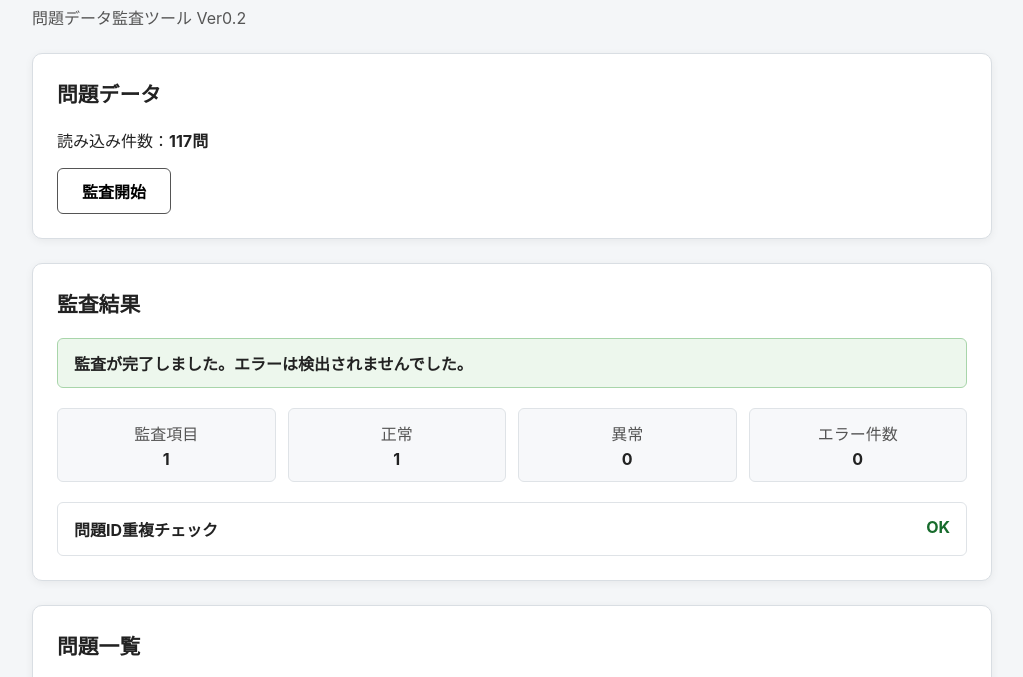
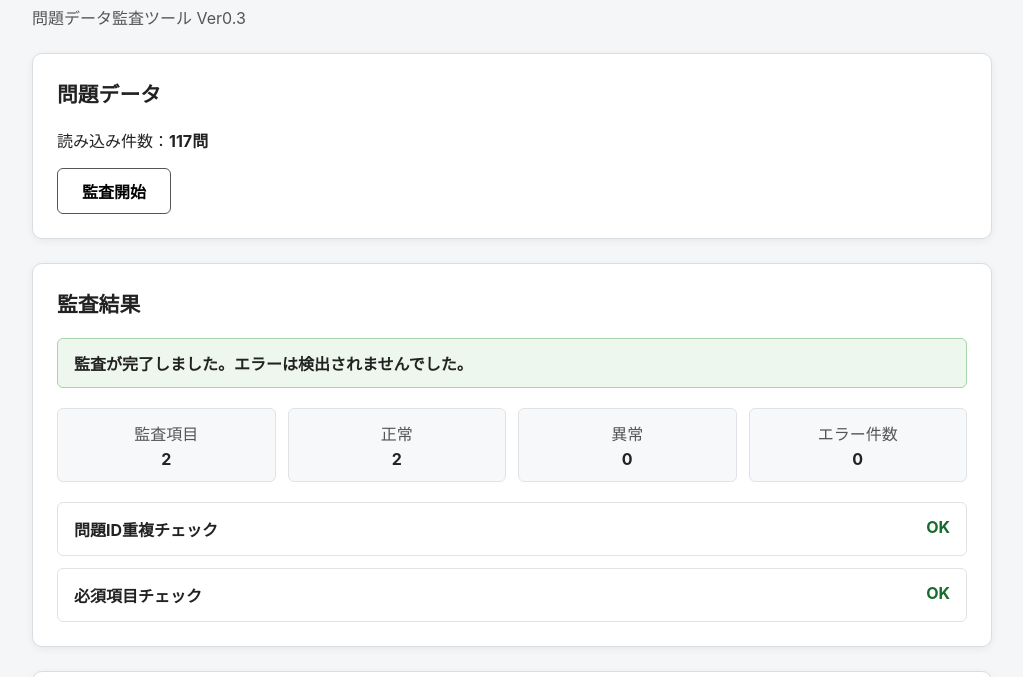
Before and after one commit to doigoro-dev/mahjong-score-trainer, a website: page question-audit-tool/index.html in a window 1280 px wide. Both pictures are taken after a click on the button "監査開始". Shown: the part 76-753 px from the top of the page, without its empty margins (128-1151 px from the left). Drawn offline with Linux system fonts and the light colour scheme.

Commit message:
Audit Tool Ver0.3 必須項目チェック追加

```diff
--- a/question-audit-tool/audit.js
+++ b/question-audit-tool/audit.js
@@ -1,7 +1,54 @@
 window.addEventListener("DOMContentLoaded", initialize);
+
+/*
+ * 監査項目一覧。
+ * 新しい監査を追加する場合は、監査関数を作成してこの配列へ追加する。
+ */
+const AUDIT_CHECKS = [
+  checkDuplicateIds,
+  checkRequiredFields
+];
+
+/*
+ * 現在のquestions.jsで必須とする項目。
+ * 配列は空でもよいが、項目自体が存在する必要がある。
+ */
+const REQUIRED_FIELD_PATHS = [
+  "id",
+  "concealedTiles",
+  "winningTile",
+  "winType",
+  "roundWind",
+  "seatWind",
+  "riichi",
+  "menzen",
+  "answer",
+  "answer.yaku",
+  "answer.totalHan",
+  "answer.fu",
+  "answer.score",
+  "answer.score.display",
+  "answer.score.pointText",
+  "answer.score.category",
+  "answer.score.basePoints",
+  "answer.score.kiriageMangan",
+  "answer.fuBreakdown",
+  "management",
+  "management.fu",
+  "management.han",
+  "management.scoreCategory",
+  "management.playerType",
+  "management.winType",
+  "management.waitType",
+  "management.mainYaku",
+  "management.kiriageMangan",
+  "doraIndicators",
+  "uraDoraIndicators"
+];
 
 function initialize() {
   const questions = getQuestions();
+
   renderQuestionData(questions);
 
   document
@@ -26,6 +73,7 @@ function renderQuestionData(questions) {
 
   questions.forEach((question, index) => {
     const item = document.createElement("li");
+
     item.textContent =
       typeof question?.id === "string" && question.id.length > 0
         ? question.id
@@ -45,9 +93,9 @@ function runAudit(questions) {
   auditButton.disabled = true;
 
   try {
-    const auditResults = [
-      checkDuplicateIds(questions)
-    ];
+    const auditResults = AUDIT_CHECKS.map((auditCheck) =>
+      auditCheck(questions)
+    );
 
     renderAuditResults(auditResults);
   } catch (error) {
@@ -79,8 +127,60 @@ function checkDuplicateIds(questions) {
     }
   });
 
+  return createAuditResult("問題ID重複チェック", errors);
+}
+
+function checkRequiredFields(questions) {
+  const errors = [];
+
+  questions.forEach((question, index) => {
+    const questionLabel = getQuestionLabel(question, index);
+
+    REQUIRED_FIELD_PATHS.forEach((fieldPath) => {
+      if (!hasRequiredValue(question, fieldPath)) {
+        errors.push(`${questionLabel}: 必須項目「${fieldPath}」がありません。`);
+      }
+    });
+  });
+
+  return createAuditResult("必須項目チェック", errors);
+}
+
+/*
+ * 指定したパスに値が存在し、undefinedまたはnullでないことを確認する。
+ * false、0、空文字、空配列は「項目が存在する」と扱う。
+ */
+function hasRequiredValue(target, fieldPath) {
+  const keys = fieldPath.split(".");
+  let current = target;
+
+  for (const key of keys) {
+    if (
+      current === null ||
+      current === undefined ||
+      typeof current !== "object" ||
+      !Object.prototype.hasOwnProperty.call(current, key)
+    ) {
+      return false;
+    }
+
+    current = current[key];
+  }
+
+  return current !== null && current !== undefined;
+}
+
+function getQuestionLabel(question, index) {
+  if (typeof question?.id === "string" && question.id.length > 0) {
+    return question.id;
+  }
+
+  return `${index + 1}件目の問題`;
+}
+
+function createAuditResult(name, errors) {
   return {
-    name: "問題ID重複チェック",
+    name,
     success: errors.length === 0,
     errors
   };
@@ -89,6 +189,7 @@ function checkDuplicateIds(questions) {
 function renderAuditResults(auditResults) {
   const successCount = auditResults.filter((result) => result.success).length;
   const failureCount = auditResults.length - successCount;
+
   const allErrors = auditResults.flatMap((result) =>
     result.errors.map((message) => ({
       checkName: result.name,
@@ -102,6 +203,11 @@ function renderAuditResults(auditResults) {
   document.getElementById("errorCount").textContent = allErrors.length;
   document.getElementById("auditSummary").hidden = false;
 
+  renderCheckList(auditResults);
+  renderErrorList(allErrors);
+}
+
+function renderCheckList(auditResults) {
   const checkList = document.getElementById("auditCheckList");
   checkList.innerHTML = "";
 
@@ -121,14 +227,18 @@ function renderAuditResults(auditResults) {
     item.append(name, status);
     checkList.appendChild(item);
   });
+}
 
+function renderErrorList(allErrors) {
   const statusElement = document.getElementById("auditStatus");
   const errorSection = document.getElementById("errorSection");
   const errorList = document.getElementById("errorList");
+
   errorList.innerHTML = "";
 
   if (allErrors.length === 0) {
-    statusElement.textContent = "監査が完了しました。エラーは検出されませんでした。";
+    statusElement.textContent =
+      "監査が完了しました。エラーは検出されませんでした。";
     statusElement.className = "status-message status-success";
     errorSection.hidden = true;
     return;
@@ -140,6 +250,7 @@ function renderAuditResults(auditResults) {
 
   allErrors.forEach((error) => {
     const item = document.createElement("li");
+
     item.textContent = `【${error.checkName}】${error.message}`;
     errorList.appendChild(item);
   });
@@ -151,11 +262,13 @@ function renderLoadError() {
   document.getElementById("questionCount").textContent = "0";
 
   const statusElement = document.getElementById("auditStatus");
+
   statusElement.textContent =
     "questions.jsを読み込めませんでした。\n" +
-    "questions.jsが同じフォルダにあり、window.MAHJONG_QUESTIONSとして定義されていることを確認してください。";
+    "questions.jsが同じフォルダにあり、" +
+    "window.MAHJONG_QUESTIONSとして定義されていることを確認してください。";
+
   statusElement.className = "status-message status-error";
-
   document.getElementById("auditButton").disabled = true;
 }
 
@@ -165,5 +278,6 @@ function renderUnexpectedError(error) {
 
   statusElement.textContent =
     `監査中に予期しないエラーが発生しました。\n${message}`;
+
   statusElement.className = "status-message status-error";
 }
--- a/question-audit-tool/index.html
+++ b/question-audit-tool/index.html
@@ -12,7 +12,7 @@
   <main class="container">
     <header class="page-header">
       <h1>麻雀点数計算トレーナー</h1>
-      <p class="subtitle">問題データ監査ツール Ver0.2</p>
+      <p class="subtitle">問題データ監査ツール Ver0.3</p>
     </header>
 
     <section class="card">
@@ -23,20 +23,35 @@
 
     <section class="card">
       <h2>監査結果</h2>
-      <div id="auditStatus" class="status-message status-ready">監査準備完了</div>
+
+      <div id="auditStatus" class="status-message status-ready">
+        監査準備完了
+      </div>
 
       <div id="auditSummary" class="audit-summary" hidden>
-        <div class="summary-item"><span>監査項目</span><strong id="checkCount">0</strong></div>
-        <div class="summary-item"><span>正常</span><strong id="successCount">0</strong></div>
-        <div class="summary-item"><span>異常</span><strong id="failureCount">0</strong></div>
-        <div class="summary-item"><span>エラー件数</span><strong id="errorCount">0</strong></div>
+        <div class="summary-item">
+          <span>監査項目</span>
+          <strong id="checkCount">0</strong>
+        </div>
+        <div class="summary-item">
+          <span>正常</span>
+          <strong id="successCount">0</strong>
+        </div>
+        <div class="summary-item">
+          <span>異常</span>
+          <strong id="failureCount">0</strong>
+        </div>
+        <div class="summary-item">
+          <span>エラー件数</span>
+          <strong id="errorCount">0</strong>
+        </div>
       </div>
 
       <div id="auditCheckList" class="audit-check-list"></div>
 
       <section id="errorSection" class="error-section" hidden>
         <h3>エラー一覧</h3>
-        <ul id="errorList"></ul>
+        <ul id="errorList" class="error-list"></ul>
       </section>
     </section>
 
--- a/question-audit-tool/styles.css
+++ b/question-audit-tool/styles.css
@@ -1,17 +1,39 @@
-* { box-sizing: border-box; }
+* {
+  box-sizing: border-box;
+}
 
 body {
   margin: 0;
   padding: 32px 16px;
-  font-family: -apple-system, BlinkMacSystemFont, "Segoe UI", "Yu Gothic UI", Meiryo, sans-serif;
+  font-family:
+    -apple-system,
+    BlinkMacSystemFont,
+    "Segoe UI",
+    "Yu Gothic UI",
+    Meiryo,
+    sans-serif;
   color: #222;
   background: #f4f6f8;
 }
 
-.container { width: min(960px, 100%); margin: 0 auto; }
-.page-header { margin-bottom: 24px; }
-.page-header h1 { margin: 0; font-size: 1.8rem; }
-.subtitle { margin: 8px 0 0; color: #555; }
+.container {
+  width: min(960px, 100%);
+  margin: 0 auto;
+}
+
+.page-header {
+  margin-bottom: 24px;
+}
+
+.page-header h1 {
+  margin: 0;
+  font-size: 1.8rem;
+}
+
+.subtitle {
+  margin: 8px 0 0;
+  color: #555;
+}
 
 .card {
   margin-bottom: 24px;
@@ -19,10 +41,13 @@ body {
   background: #fff;
   border: 1px solid #d9dee3;
   border-radius: 10px;
-  box-shadow: 0 2px 8px rgba(0,0,0,.06);
+  box-shadow: 0 2px 8px rgba(0, 0, 0, 0.06);
 }
 
-.card h2 { margin: 0 0 20px; font-size: 1.3rem; }
+.card h2 {
+  margin: 0 0 20px;
+  font-size: 1.3rem;
+}
 
 button {
   padding: 10px 24px;
@@ -34,8 +59,14 @@ button {
   border-radius: 6px;
 }
 
-button:hover { background: #f0f0f0; }
-button:disabled { cursor: not-allowed; opacity: .6; }
+button:hover {
+  background: #f0f0f0;
+}
+
+button:disabled {
+  cursor: not-allowed;
+  opacity: 0.6;
+}
 
 .status-message {
   margin-bottom: 20px;
@@ -45,9 +76,20 @@ button:disabled { cursor: not-allowed; opacity: .6; }
   white-space: pre-wrap;
 }
 
-.status-ready { background: #eef3f7; border: 1px solid #c9d5df; }
-.status-success { background: #edf7ed; border: 1px solid #a8d5aa; }
-.status-error { background: #fff0f0; border: 1px solid #e0aaaa; }
+.status-ready {
+  background: #eef3f7;
+  border: 1px solid #c9d5df;
+}
+
+.status-success {
+  background: #edf7ed;
+  border: 1px solid #a8d5aa;
+}
+
+.status-error {
+  background: #fff0f0;
+  border: 1px solid #e0aaaa;
+}
 
 .audit-summary {
   display: grid;
@@ -64,9 +106,16 @@ button:disabled { cursor: not-allowed; opacity: .6; }
   border-radius: 6px;
 }
 
-.summary-item span { display: block; margin-bottom: 4px; color: #555; }
+.summary-item span {
+  display: block;
+  margin-bottom: 4px;
+  color: #555;
+}
 
-.audit-check-list { display: grid; gap: 12px; }
+.audit-check-list {
+  display: grid;
+  gap: 12px;
+}
 
 .audit-check-item {
   display: flex;
@@ -77,14 +126,32 @@ button:disabled { cursor: not-allowed; opacity: .6; }
   border-radius: 6px;
 }
 
-.audit-check-name, .audit-check-result { font-weight: 700; }
-.result-ok { color: #176b2c; }
-.result-ng { color: #a51e1e; }
+.audit-check-name,
+.audit-check-result {
+  font-weight: 700;
+}
+
+.result-ok {
+  color: #176b2c;
+}
+
+.result-ng {
+  color: #a51e1e;
+}
 
 .error-section {
   margin-top: 24px;
   padding-top: 20px;
   border-top: 1px solid #dfe3e7;
+}
+
+.error-list {
+  margin: 0;
+  padding-left: 24px;
+}
+
+.error-list li + li {
+  margin-top: 8px;
 }
 
 .question-list {
@@ -105,8 +172,20 @@ button:disabled { cursor: not-allowed; opacity: .6; }
 }
 
 @media (max-width: 640px) {
-  body { padding: 16px 10px; }
-  .card { padding: 18px; }
-  .audit-summary { grid-template-columns: repeat(2, minmax(120px, 1fr)); }
-  .audit-check-item { flex-direction: column; gap: 6px; }
+  body {
+    padding: 16px 10px;
+  }
+
+  .card {
+    padding: 18px;
+  }
+
+  .audit-summary {
+    grid-template-columns: repeat(2, minmax(120px, 1fr));
+  }
+
+  .audit-check-item {
+    flex-direction: column;
+    gap: 6px;
+  }
 }
```
Also changed, not shown: question-audit-tool/README.md.
